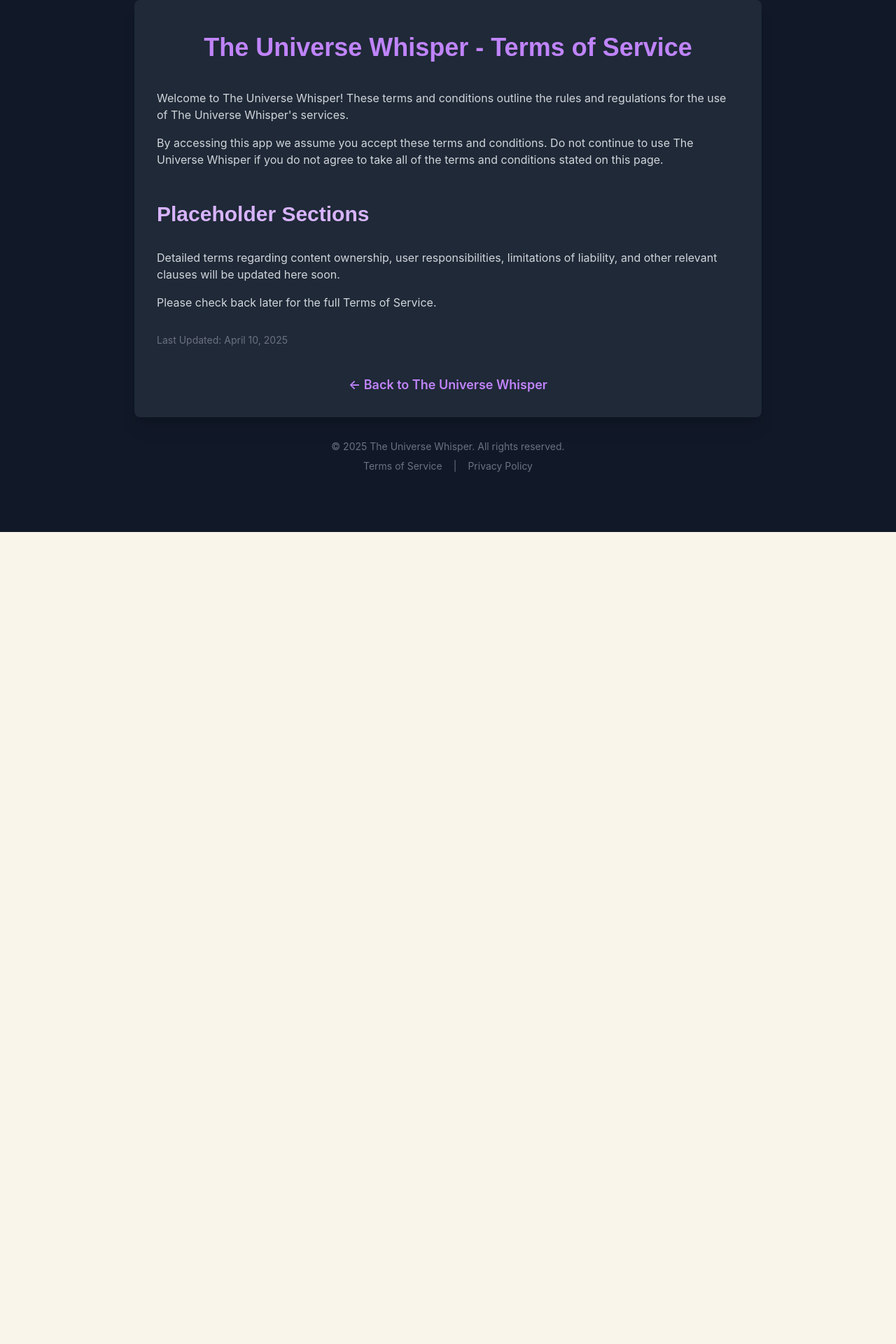
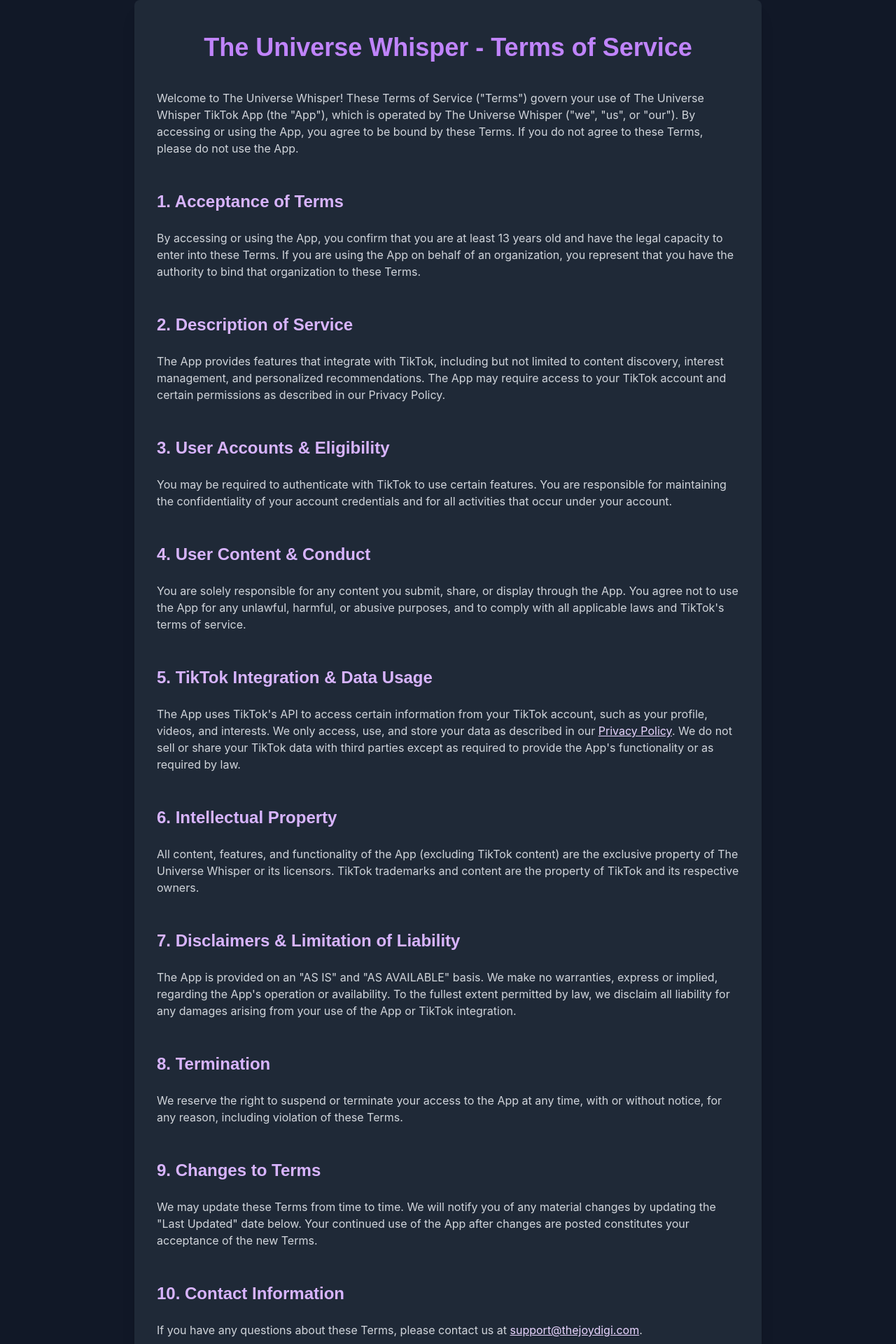
Before and after one commit to longla/thejoydigi, a Next.js app: page /universe-whisper-terms in a window 1280 px wide. Shown: the part 40-1960 px from the top of the page at 70% size. Before the commit the page ends 800 px from the top, so only its background shows below. Built offline with nearby package versions, Linux system fonts and the light colour scheme; a web font is replaced by a local one.

Commit message:
Update /universe-whisper-terms with real TikTok app Terms of Service

```diff
--- a/src/pages/universe-whisper-terms.tsx
+++ b/src/pages/universe-whisper-terms.tsx
@@ -1,37 +1,148 @@
-import Head from 'next/head';
-import Link from 'next/link';
-import React from 'react';
+import Head from "next/head";
+import Link from "next/link";
 
 export default function UniverseWhisperTermsPage() {
-  const lastUpdatedDate = new Date().toLocaleDateString('en-US', {
-    year: 'numeric',
-    month: 'long',
-    day: 'numeric',
+  const lastUpdatedDate = new Date().toLocaleDateString("en-US", {
+    year: "numeric",
+    month: "long",
+    day: "numeric",
   });
 
   return (
     <>
       <Head>
         <title>The Universe Whisper - Terms of Service</title>
-        <meta name="description" content="Terms of Service for The Universe Whisper TikTok App." />
+        <meta
+          name="description"
+          content="Terms of Service for The Universe Whisper TikTok App."
+        />
       </Head>
       <div className="min-h-screen bg-gray-900 text-white flex flex-col items-center py-10 px-4">
         <main className="max-w-4xl w-full bg-gray-800 p-8 rounded-lg shadow-xl">
-          <h1 className="text-4xl font-bold mb-6 text-purple-400 text-center">The Universe Whisper - Terms of Service</h1>
+          <h1 className="text-4xl font-bold mb-6 text-purple-400 text-center">
+            The Universe Whisper - Terms of Service
+          </h1>
 
           <p className="mb-4 text-gray-300">
-            Welcome to The Universe Whisper! These terms and conditions outline the rules and regulations for the use of The Universe Whisper's services.
-          </p>
-          <p className="mb-6 text-gray-300">
-            By accessing this app we assume you accept these terms and conditions. Do not continue to use The Universe Whisper if you do not agree to take all of the terms and conditions stated on this page.
+            Welcome to The Universe Whisper! These Terms of Service ("Terms")
+            govern your use of The Universe Whisper TikTok App (the "App"),
+            which is operated by The Universe Whisper ("we", "us", or "our"). By
+            accessing or using the App, you agree to be bound by these Terms. If
+            you do not agree to these Terms, please do not use the App.
           </p>
 
-          <h2 className="text-3xl font-semibold mt-8 mb-4 text-purple-300">Placeholder Sections</h2>
+          <h2 className="text-2xl font-semibold mt-8 mb-2 text-purple-300">
+            1. Acceptance of Terms
+          </h2>
           <p className="mb-4 text-gray-300">
-            Detailed terms regarding content ownership, user responsibilities, limitations of liability, and other relevant clauses will be updated here soon.
+            By accessing or using the App, you confirm that you are at least 13
+            years old and have the legal capacity to enter into these Terms. If
+            you are using the App on behalf of an organization, you represent
+            that you have the authority to bind that organization to these
+            Terms.
           </p>
+
+          <h2 className="text-2xl font-semibold mt-8 mb-2 text-purple-300">
+            2. Description of Service
+          </h2>
           <p className="mb-4 text-gray-300">
-            Please check back later for the full Terms of Service.
+            The App provides features that integrate with TikTok, including but
+            not limited to content discovery, interest management, and
+            personalized recommendations. The App may require access to your
+            TikTok account and certain permissions as described in our Privacy
+            Policy.
+          </p>
+
+          <h2 className="text-2xl font-semibold mt-8 mb-2 text-purple-300">
+            3. User Accounts & Eligibility
+          </h2>
+          <p className="mb-4 text-gray-300">
+            You may be required to authenticate with TikTok to use certain
+            features. You are responsible for maintaining the confidentiality of
+            your account credentials and for all activities that occur under
+            your account.
+          </p>
+
+          <h2 className="text-2xl font-semibold mt-8 mb-2 text-purple-300">
+            4. User Content & Conduct
+          </h2>
+          <p className="mb-4 text-gray-300">
+            You are solely responsible for any content you submit, share, or
+            display through the App. You agree not to use the App for any
+            unlawful, harmful, or abusive purposes, and to comply with all
+            applicable laws and TikTok's terms of service.
+          </p>
+
+          <h2 className="text-2xl font-semibold mt-8 mb-2 text-purple-300">
+            5. TikTok Integration & Data Usage
+          </h2>
+          <p className="mb-4 text-gray-300">
+            The App uses TikTok's API to access certain information from your
+            TikTok account, such as your profile, videos, and interests. We only
+            access, use, and store your data as described in our{" "}
+            <Link
+              href="/universe-whisper-privacy"
+              className="underline text-purple-200"
+            >
+              Privacy Policy
+            </Link>
+            . We do not sell or share your TikTok data with third parties except
+            as required to provide the App's functionality or as required by
+            law.
+          </p>
+
+          <h2 className="text-2xl font-semibold mt-8 mb-2 text-purple-300">
+            6. Intellectual Property
+          </h2>
+          <p className="mb-4 text-gray-300">
+            All content, features, and functionality of the App (excluding
+            TikTok content) are the exclusive property of The Universe Whisper
+            or its licensors. TikTok trademarks and content are the property of
+            TikTok and its respective owners.
+          </p>
+
+          <h2 className="text-2xl font-semibold mt-8 mb-2 text-purple-300">
+            7. Disclaimers & Limitation of Liability
+          </h2>
+          <p className="mb-4 text-gray-300">
+            The App is provided on an "AS IS" and "AS AVAILABLE" basis. We make
+            no warranties, express or implied, regarding the App's operation or
+            availability. To the fullest extent permitted by law, we disclaim
+            all liability for any damages arising from your use of the App or
+            TikTok integration.
+          </p>
+
+          <h2 className="text-2xl font-semibold mt-8 mb-2 text-purple-300">
+            8. Termination
+          </h2>
+          <p className="mb-4 text-gray-300">
+            We reserve the right to suspend or terminate your access to the App
+            at any time, with or without notice, for any reason, including
+            violation of these Terms.
+          </p>
+
+          <h2 className="text-2xl font-semibold mt-8 mb-2 text-purple-300">
+            9. Changes to Terms
+          </h2>
+          <p className="mb-4 text-gray-300">
+            We may update these Terms from time to time. We will notify you of
+            any material changes by updating the "Last Updated" date below. Your
+            continued use of the App after changes are posted constitutes your
+            acceptance of the new Terms.
+          </p>
+
+          <h2 className="text-2xl font-semibold mt-8 mb-2 text-purple-300">
+            10. Contact Information
+          </h2>
+          <p className="mb-4 text-gray-300">
+            If you have any questions about these Terms, please contact us at{" "}
+            <a
+              href="mailto:support@thejoydigi.com"
+              className="underline text-purple-200"
+            >
+              support@thejoydigi.com
+            </a>
+            .
           </p>
 
           <div className="mt-8 text-sm text-gray-500">
@@ -40,13 +151,18 @@ export default function UniverseWhisperTermsPage() {
 
           <div className="mt-10 text-center">
             <Link href="/universe-whisper" legacyBehavior>
-              <a className="text-purple-400 hover:text-purple-300 text-lg font-semibold">&larr; Back to The Universe Whisper</a>
+              <a className="text-purple-400 hover:text-purple-300 text-lg font-semibold">
+                &larr; Back to The Universe Whisper
+              </a>
             </Link>
           </div>
         </main>
         <footer className="w-full max-w-4xl text-center mt-8 text-sm text-gray-500">
-          <p>&copy; {new Date().getFullYear()} The Universe Whisper. All rights reserved.</p>
-           <div className="mt-2 space-x-4">
+          <p>
+            &copy; {new Date().getFullYear()} The Universe Whisper. All rights
+            reserved.
+          </p>
+          <div className="mt-2 space-x-4">
             <Link href="/universe-whisper-terms" legacyBehavior>
               <a className="hover:text-gray-300">Terms of Service</a>
             </Link>
```
